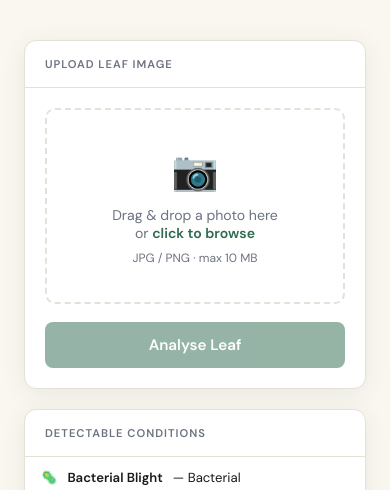
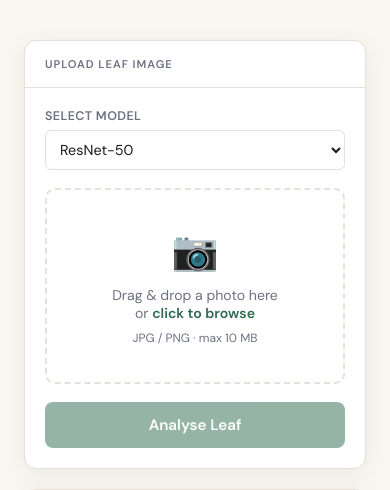
Before and after one commit to jerlongg/rice-disease-detector, a Flask app: page / in a window 390 px wide. Shown: the part 132-622 px from the top of the page. Run offline with Flask 3, Linux system fonts and the light colour scheme; parts of the project's set-up code (start-up, migrations or seed data) failed here and were passed over.

Commit message:
Add mobilenet model

```diff
--- a/app/app.py
+++ b/app/app.py
@@ -8,18 +8,27 @@ from inference import GradCAMPlusPlus, predict
 
 # ── Setup ──────────────────────────────────────────────────────────────────────
 BASE_DIR   = Path(__file__).parent
-MODEL_PATH = BASE_DIR.parent / 'models' / 'resnet50_rice.safetensors'
+MODELS_DIR = BASE_DIR.parent / 'models'
 
 device = torch.device('cuda' if torch.cuda.is_available() else 'cpu')
 print(f'[app] Device: {device}')
 
-model  = load_model(MODEL_PATH, device)
-gradcam = GradCAMPlusPlus(model, device)
+# Load both models
+models_dict = {
+    'resnet50': load_model(MODELS_DIR / 'resnet50_rice.safetensors', device, model_type='resnet50'),
+    'mobilenetv3': load_model(MODELS_DIR / 'mobilenetv3_rice.safetensors', device, model_type='mobilenetv3'),
+}
+gradcams = {
+    'resnet50': GradCAMPlusPlus(models_dict['resnet50'], device, model_type='resnet50'),
+    'mobilenetv3': GradCAMPlusPlus(models_dict['mobilenetv3'], device, model_type='mobilenetv3'),
+}
 
 app = Flask(__name__)
 app.config['MAX_CONTENT_LENGTH'] = 10 * 1024 * 1024   # 10 MB limit
 
 ALLOWED_EXTENSIONS = {'jpg', 'jpeg', 'png'}
+AVAILABLE_MODELS = ['resnet50', 'mobilenetv3']
+DEFAULT_MODEL = 'resnet50'
 
 def allowed(filename: str) -> bool:
     return '.' in filename and filename.rsplit('.', 1)[1].lower() in ALLOWED_EXTENSIONS
@@ -30,6 +39,12 @@ def allowed(filename: str) -> bool:
 @app.route('/')
 def index():
     return render_template('index.html')
+
+
+@app.route('/models', methods=['GET'])
+def get_models():
+    """Return list of available models."""
+    return jsonify({'models': AVAILABLE_MODELS, 'default': DEFAULT_MODEL})
 
 
 @app.route('/predict', methods=['POST'])
@@ -43,9 +58,16 @@ def predict_route():
     if not allowed(file.filename):
         return jsonify({'error': 'Invalid file type. Please upload JPG or PNG.'}), 400
 
+    # Get selected model, default to resnet50
+    model_name = request.form.get('model', DEFAULT_MODEL)
+    if model_name not in AVAILABLE_MODELS:
+        return jsonify({'error': f'Invalid model. Available: {AVAILABLE_MODELS}'}), 400
+
     try:
         file_bytes = file.read()
-        result     = predict(file_bytes, model, gradcam)
+        model = models_dict[model_name]
+        gradcam = gradcams[model_name]
+        result = predict(file_bytes, model, gradcam, model_name=model_name)
         return jsonify(result)
     except ValueError as e:
         return jsonify({'error': str(e)}), 400
--- a/app/model.py
+++ b/app/model.py
@@ -1,10 +1,11 @@
 import torch
 import torch.nn as nn
 from torchvision import models
+from torchvision.models import MobileNet_V3_Large_Weights, mobilenet_v3_large
 from safetensors.torch import load_file
 from pathlib import Path
 
-CLASSES = ['Bacterial_Blight', 'Blast', 'Brown_Spot', 'Tungro', 'Healthy_Rice_Leaf', 'Hispa']
+CLASSES = ['Bacterial_Blight', 'Blast', 'Brown_Spot', 'Tungro', 'Healthy_Rice_Leaf', 'Rice_Hispa']
 NUM_CLASSES = len(CLASSES)
 CLASS_TO_IDX = {c: i for i, c in enumerate(CLASSES)}
 IDX_TO_CLASS = {i: c for c, i in CLASS_TO_IDX.items()}
@@ -45,8 +46,8 @@ DISEASE_INFO = {
         'action': 'Continue regular monitoring and good agricultural practices.',
         'severity': 'none',
     },
-    'Hispa': {
-        'label': 'Rice Hispa',
+    'Rice_Hispa': {
+        'label': 'Rice Rice_Hispa',
         'type': 'Insect',
         'description': 'White streaks parallel to the leaf veins caused by larvae scraping the leaf surface.',
         'action': 'Apply chlorpyrifos or quinalphos. Clip and destroy affected leaf tips. Avoid dense planting.',
@@ -74,9 +75,41 @@ class RiceResNet(nn.Module):
         return self.head(self.backbone(x))
 
 
-def load_model(model_path: str, device: torch.device) -> RiceResNet:
-    model = RiceResNet(num_classes=NUM_CLASSES, pretrained=False).to(device)
+class RiceMobileNet(nn.Module):
+    """MobileNetV3 architecture matching the trained model."""
+    def __init__(self, num_classes=NUM_CLASSES, pretrained=True):
+        super().__init__()
+        weights       = MobileNet_V3_Large_Weights.IMAGENET1K_V1 if pretrained else None
+        backbone      = mobilenet_v3_large(weights=weights)
+        # Keep only the feature extractor blocks — strip the built-in classifier
+        self.features = backbone.features          # 17 blocks (index 0–16)
+        self.pool     = nn.AdaptiveAvgPool2d(1)    # must add manually — not built-in
+        self.head     = nn.Sequential(
+            nn.Flatten(),
+            nn.Dropout(0.3),
+            nn.Linear(960, 128),
+            nn.ReLU(inplace=True),
+            nn.Dropout(0.2),
+            nn.Linear(128, num_classes),
+        )
+
+    def forward(self, x):
+        x = self.features(x)
+        x = self.pool(x)
+        return self.head(x)
+
+
+def load_model(model_path: str, device: torch.device, model_type: str = 'resnet50') -> nn.Module:
+    """
+    Load either ResNet50 or MobileNetV3 model.
+    model_type: 'resnet50' or 'mobilenetv3'
+    """
+    if model_type.lower() == 'mobilenetv3':
+        model = RiceMobileNet(num_classes=NUM_CLASSES, pretrained=False).to(device)
+    else:
+        model = RiceResNet(num_classes=NUM_CLASSES, pretrained=False).to(device)
+
     model.load_state_dict(load_file(str(model_path)))
     model.eval()
-    print(f'[model] Loaded from {model_path}  ({NUM_CLASSES} classes)')
+    print(f'[model] Loaded {model_type} from {model_path} ({NUM_CLASSES} classes)')
     return model
--- a/app/templates/index.html
+++ b/app/templates/index.html
@@ -288,6 +288,28 @@
     transition: width .6s cubic-bezier(.4,0,.2,1);
   }
   .bar-fill.top { background: var(--green-mid); }
+
+  /* ── Model selector ── */
+  #model-select {
+    width: 100%;
+    padding: 9px 10px;
+    border: 1px solid var(--border);
+    border-radius: 6px;
+    font-size: .9rem;
+    background: #fff;
+    color: var(--ink);
+    cursor: pointer;
+    font-family: 'DM Sans', sans-serif;
+    transition: border-color .2s;
+  }
+  #model-select:hover {
+    border-color: var(--green-light);
+  }
+  #model-select:focus {
+    outline: none;
+    border-color: var(--green-mid);
+    box-shadow: 0 0 0 2px rgba(45, 106, 79, 0.1);
+  }
 </style>
 </head>
 <body>
@@ -298,7 +320,7 @@
     <h1>Rice Disease Detector</h1>
     <p>AI-powered leaf diagnosis for Cambodian rice farmers</p>
   </div>
-  <span class="badge">6 CLASSES · ResNet-50</span>
+  <span class="badge" id="model-badge">6 CLASSES · ResNet-50</span>
 </header>
 
 <main>
@@ -307,6 +329,15 @@
     <div class="card">
       <div class="card-header">Upload Leaf Image</div>
       <div class="card-body">
+        <!-- Model selector -->
+        <div style="margin-bottom:18px;">
+          <label for="model-select" style="display:block;font-size:.78rem;font-weight:600;color:var(--muted);margin-bottom:6px;text-transform:uppercase;letter-spacing:0.4px;">Select Model</label>
+          <select id="model-select" style="width:100%;padding:9px 10px;border:1px solid var(--border);border-radius:6px;font-size:.9rem;background:#fff;cursor:pointer;">
+            <option value="resnet50">ResNet-50</option>
+            <option value="mobilenetv3">MobileNetV3</option>
+          </select>
+        </div>
+
         <div id="drop-zone">
           <div class="icon">📷</div>
           <p>Drag & drop a photo here<br>or <strong>click to browse</strong></p>
@@ -402,6 +433,8 @@ const previewImg = document.getElementById('preview-img');
 const previewName= document.getElementById('preview-name');
 const analyseBtn = document.getElementById('analyse-btn');
 const btnText    = document.getElementById('btn-text');
+const modelSelect= document.getElementById('model-select');
+const modelBadge = document.getElementById('model-badge');
 
 // Severity → icon mapping
 const sevIcons = {
@@ -410,6 +443,17 @@ const sevIcons = {
 const sevClass = {
   high: 'sev-high', medium: 'sev-medium', none: 'sev-none', insect: 'sev-insect'
 };
+
+const modelNames = {
+  'resnet50': 'ResNet-50',
+  'mobilenetv3': 'MobileNetV3'
+};
+
+// ── Model selector ──────────────────────────────────────────────────────────
+modelSelect.addEventListener('change', () => {
+  const modelName = modelSelect.value;
+  modelBadge.textContent = `6 CLASSES · ${modelNames[modelName]}`;
+});
 
 // ── File selection ──────────────────────────────────────────────────────────
 dropZone.addEventListener('click', () => fileInput.click());
@@ -447,6 +491,7 @@ analyseBtn.addEventListener('click', async () => {
 
   const form = new FormData();
   form.append('image', file);
+  form.append('model', modelSelect.value);
 
   try {
     const res  = await fetch('/predict', { method: 'POST', body: form });
```
Also changed, not shown: app/inference.py (+13 -5 lines).
